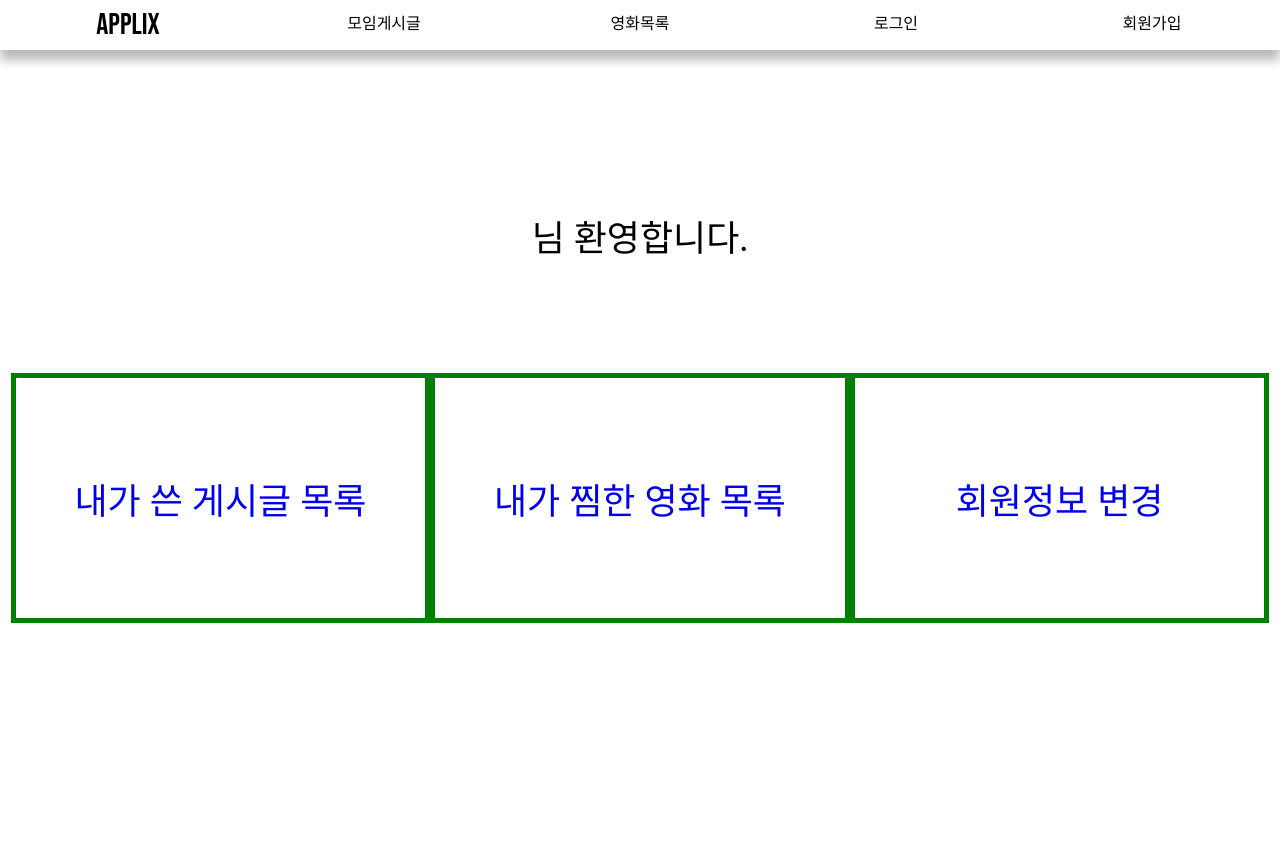
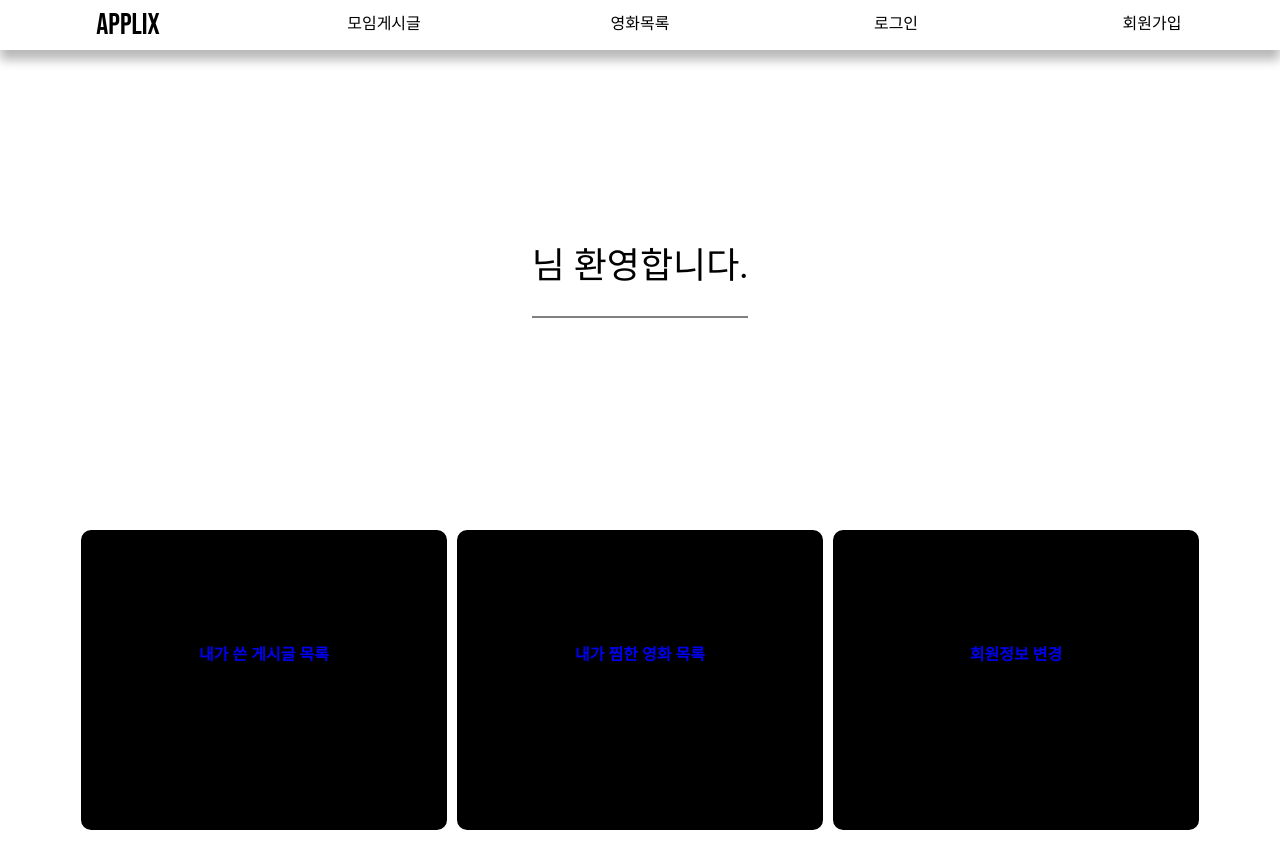
Before and after one commit to NemoTaek/Applix-Client, a React (Create React App) app: page /mypage in a window 1280 px wide. Built offline with nearby package versions, Linux system fonts and the light colour scheme; some icons are missing.

Commit message:
some Modify

```diff
--- a/src/App.css
+++ b/src/App.css
@@ -188,30 +188,135 @@ input {
 }
 
 .mypage_wrap .info {
+  display: flex;
+  justify-content: center;
+  align-items: center;
   width: 100%;
+  height: 430px;
   padding: 10px;
 }
-.mypage_wrap .info > p{
+.mypage_wrap .info > p {
   font-size: 36px;
+  border-bottom: 2px solid gray;
+  padding-bottom: 20px;
 }
-.mypage_wrap .info > p > span{
+.mypage_wrap .info > p > span {
   font-size: 72px;
   color: pink;
 }
 
 .mypage_wrap .mypage_list {
   width: 100%;
-  padding: 10px;
+  padding: 30px;
 }
 
-.mypage_wrap .mypage_list .list {
+.mypage_list .list {
   display: inline-block;
-  width: 33.3%;
-  height: 100%;
+  width: 30%;
+  height: 300px;
+  line-height: 230px;
   padding: 10px;
-  border: green 5px solid;
+  margin: 5px;
+  font-weight: bold;
   cursor: pointer;
-  font-size: 36px;
+  /* font-size: 36px; */
+}
+
+.mypage_list .list {
+  margin-top: 20px;
+  background-color: black;
+  border-radius: 10px;
+  color: white;
+}
+.mypage_list a:visited {
+  color: white;
+}
+
+.mypage_list a:hover {
+  border-bottom: 2px soild black;
+}
+
+.mypage_list img {
+  width: 40px;
+}
+
+.mypage_list .list:hover {
+  background-color: tomato;
+
+  -webkit-animation-name: bounce;
+  animation-name: bounce;
+  -webkit-transform-origin: center bottom;
+  -ms-transform-origin: center bottom;
+  transform-origin: center bottom;
+
+  -webkit-animation-duration: 1s;
+  animation-duration: 1s;
+  -webkit-animation-fill-mode: both;
+  animation-fill-mode: both;
+}
+
+/*the animation definition*/
+@-webkit-keyframes bounce {
+  0%,
+  100%,
+  20%,
+  53%,
+  80% {
+    -webkit-transition-timing-function: cubic-bezier(0.215, 0.61, 0.355, 1);
+    transition-timing-function: cubic-bezier(0.215, 0.61, 0.355, 1);
+    -webkit-transform: translate3d(0, 0, 0);
+    transform: translate3d(0, 0, 0);
+  }
+  40%,
+  43% {
+    -webkit-transition-timing-function: cubic-bezier(0.755, 0.05, 0.855, 0.06);
+    transition-timing-function: cubic-bezier(0.755, 0.05, 0.855, 0.06);
+    -webkit-transform: translate3d(0, -30px, 0);
+    transform: translate3d(0, -30px, 0);
+  }
+  70% {
+    -webkit-transition-timing-function: cubic-bezier(0.755, 0.05, 0.855, 0.06);
+    transition-timing-function: cubic-bezier(0.755, 0.05, 0.855, 0.06);
+    -webkit-transform: translate3d(0, -15px, 0);
+    transform: translate3d(0, -15px, 0);
+  }
+  90% {
+    -webkit-transform: translate3d(0, -4px, 0);
+    transform: translate3d(0, -4px, 0);
+  }
+}
+@keyframes bounce {
+  0%,
+  100%,
+  20%,
+  53%,
+  80% {
+    -webkit-transition-timing-function: cubic-bezier(0.215, 0.61, 0.355, 1);
+    transition-timing-function: cubic-bezier(0.215, 0.61, 0.355, 1);
+    -webkit-transform: translate3d(0, 0, 0);
+    -ms-transform: translate3d(0, 0, 0);
+    transform: translate3d(0, 0, 0);
+  }
+  40%,
+  43% {
+    -webkit-transition-timing-function: cubic-bezier(0.755, 0.05, 0.855, 0.06);
+    transition-timing-function: cubic-bezier(0.755, 0.05, 0.855, 0.06);
+    -webkit-transform: translate3d(0, -30px, 0);
+    -ms-transform: translate3d(0, -30px, 0);
+    transform: translate3d(0, -30px, 0);
+  }
+  70% {
+    -webkit-transition-timing-function: cubic-bezier(0.755, 0.05, 0.855, 0.06);
+    transition-timing-function: cubic-bezier(0.755, 0.05, 0.855, 0.06);
+    -webkit-transform: translate3d(0, -15px, 0);
+    -ms-transform: translate3d(0, -15px, 0);
+    transform: translate3d(0, -15px, 0);
+  }
+  90% {
+    -webkit-transform: translate3d(0, -4px, 0);
+    -ms-transform: translate3d(0, -4px, 0);
+    transform: translate3d(0, -4px, 0);
+  }
 }
 
 /* -------------------------check password css-------------------------------*/
@@ -219,15 +324,6 @@ input {
   width: 100px;
   height: 50px;
   font-size: 20px;
-}
-
-/* -------------------------modify info css-------------------------------*/
-
-footer {
-  bottom: 0;
-  width: 100%;
-  height: 150px;
-  background-color: #282c34;
 }
 
 /* -------------------------board css-------------------------------*/
@@ -252,7 +348,7 @@ footer {
   width: 100%;
   height: 30px;
 }
-.board_wrap .board > tbody > tr:nth-child(odd){
+.board_wrap .board > tbody > tr:nth-child(odd) {
   background-color: #cfcfcf;
   padding: 10px;
 }
@@ -268,7 +364,6 @@ footer {
 }
 .board_wrap .board > tbody > tr .title {
   width: 50%;
-
 }
 .board_wrap .board > tbody > tr .writer,
 .write_date {
@@ -318,7 +413,7 @@ footer {
 .post_wrap .post > tbody > tr .post_title {
   width: 80%;
 }
-.post_wrap .post > tbody > tr .post_title > input{
+.post_wrap .post > tbody > tr .post_title > input {
   padding: 10px;
   width: 100%;
   height: 100%;
@@ -335,7 +430,7 @@ footer {
   padding-right: 30px;
   font-size: 24px;
 }
-.post_wrap .post > tbody > tr .post_value > select{
+.post_wrap .post > tbody > tr .post_value > select {
   width: 100%;
   height: 100%;
   border: none;
@@ -343,7 +438,7 @@ footer {
   text-align: left;
   background-color: #ffffff;
 }
-.post_wrap .post > tbody > tr .post_value > select > option{
+.post_wrap .post > tbody > tr .post_value > select > option {
   font-size: 18px;
 }
 
@@ -352,7 +447,7 @@ footer {
   padding-left: 10px;
   padding-right: 30px;
 }
-.post_wrap .post > tbody > tr .post_text > textarea{
+.post_wrap .post > tbody > tr .post_text > textarea {
   width: 100%;
   height: 200px;
   border: none;
--- a/src/App.js
+++ b/src/App.js
@@ -171,7 +171,6 @@ class App extends Component {
             </Route>
           </Switch>
         </div>
-        {/* <footer></footer> */}
       </div>
     );
   }
--- a/src/pages/Login.js
+++ b/src/pages/Login.js
@@ -111,7 +111,7 @@ class Login extends Component {
       errorValue,
       rememberchecked,
     } = this.state;
-    let { isLogin, userid } = this.props;
+    let { isLogin } = this.props;
     const {
       handleEmailChange,
       handlePasswordChange,
@@ -124,7 +124,7 @@ class Login extends Component {
       <>
         <div className="generalLogin">
           {isLogin ? (
-            <Redirect to={`/userid=${userid}`} />
+            <Redirect to={"/mypage"} />
           ) : (
             <>
               <Logininput
--- a/src/pages/ModifyInfo.js
+++ b/src/pages/ModifyInfo.js
@@ -36,9 +36,6 @@ class ModifyInfo extends Component {
     const { password, nickname } = this.state;
     const modifyData = { password: password, nickName: nickname };
 
-    const getToken = document.cookie.split("=");
-    axios.defaults.headers.common["Authorization"] = `Bearer ${getToken[1]}`;
-
     console.log("정보변경 Headers : ", axios.defaults.headers);
     if (!modifyData.password || modifyData.password.length < 8) {
       error.style.display = "block";
@@ -49,12 +46,16 @@ class ModifyInfo extends Component {
     } else {
       error.style.display = "none";
 
+      const getToken = document.cookie.split("=");
+      axios.defaults.headers.common["Authorization"] = `Bearer ${getToken[1]}`;
+
       await axios
         .put("http://3.35.208.49:5000/mypage/userinfo", modifyData)
         .then((res) => {
+          // console.log(res.data);
           // 회원정보 변경에 성공하면 mypage로 이동
           if (res.status === 200) {
-            document.location.href = "/mypage";
+            document.location.href = "/";
           } else if (res.status === 409) {
             error.style.display = "block";
             this.setState({
@@ -70,7 +71,12 @@ class ModifyInfo extends Component {
 
   render() {
     const { email, password, nickname, errorMessage } = this.state;
-    const { handlePasswordChange, handleNicknameChange, ModifyCheck, handleKeyevent } = this;
+    const {
+      handlePasswordChange,
+      handleNicknameChange,
+      ModifyCheck,
+      handleKeyevent,
+    } = this;
     console.log(nickname);
 
     return (
--- a/src/pages/MyPage.js
+++ b/src/pages/MyPage.js
@@ -1,6 +1,7 @@
 // import axios from "axios";
 import React, { Component } from "react";
 import { Link } from "react-router-dom";
+import movieIcon from "../img/movie.svg";
 // import Board from "./Board";
 
 class MyPage extends Component {
@@ -10,21 +11,22 @@ class MyPage extends Component {
     return (
       <div className="mypage_wrap">
         <div className="info">
-          <p className="welcome"><br /><br /><br />
-            <span>{nickname}</span> 님 환영합니다.<br /><br /><br /></p>
+          <p className="welcome">
+            <span>{nickname}</span> 님 환영합니다.
+          </p>
         </div>
 
         <div className="mypage_list">
-          <div className="list"><br /><br />
+          <div className="list">
             <Link to="/board">내가 쓴 게시글 목록</Link>
-            <br /><br /><br />
           </div>
-          <div className="list"><br /><br />
+          <div className="list">
+            {/* <img src={movieIcon} alt="" /> */}
+
             <Link to="/movielist">내가 찜한 영화 목록</Link>
-            <br /><br /><br /></div>
-          <div className="list"><br /><br />
+          </div>
+          <div className="list">
             <Link to="/mypage/checkpassword">회원정보 변경</Link>
-            <br /><br /><br />
           </div>
         </div>
       </div>
```
Also changed, not shown: src/img/movie.svg (added).
